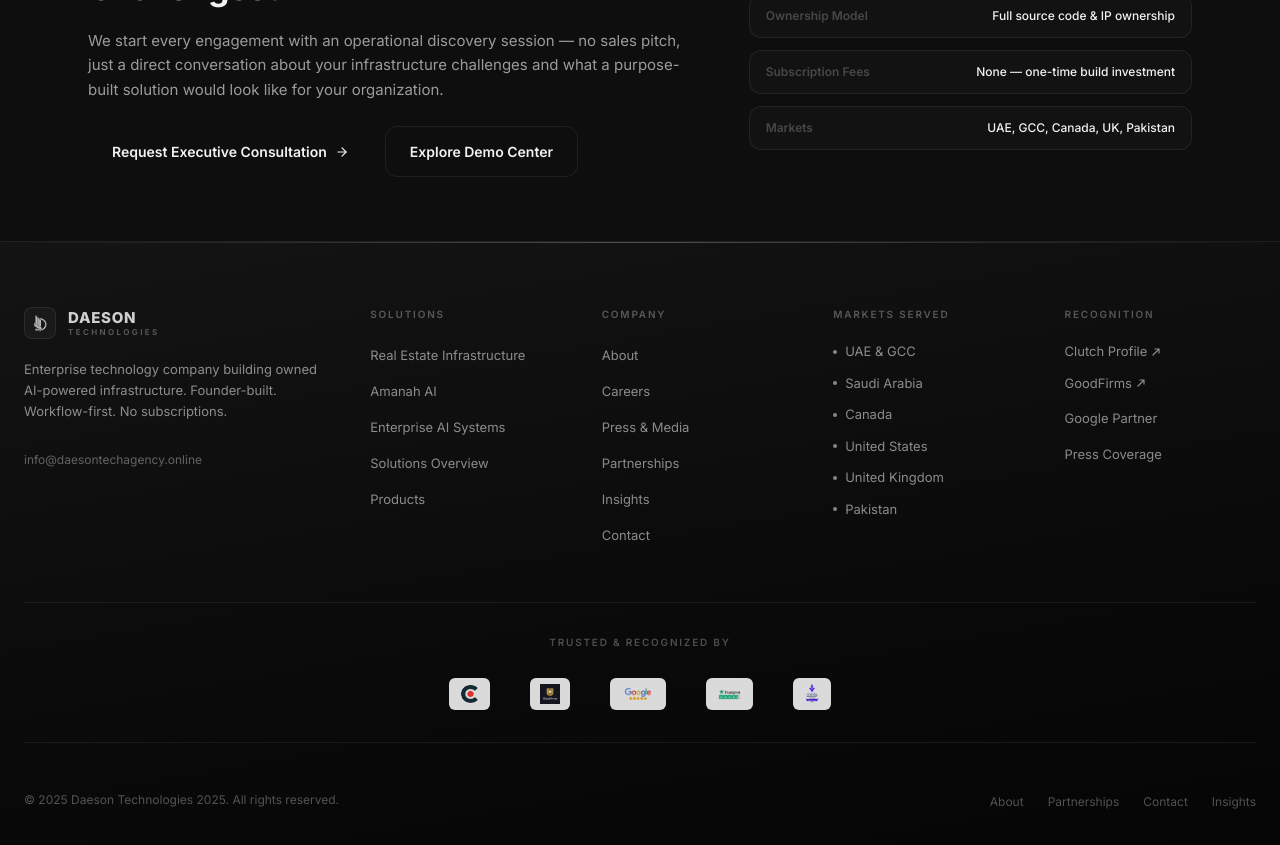
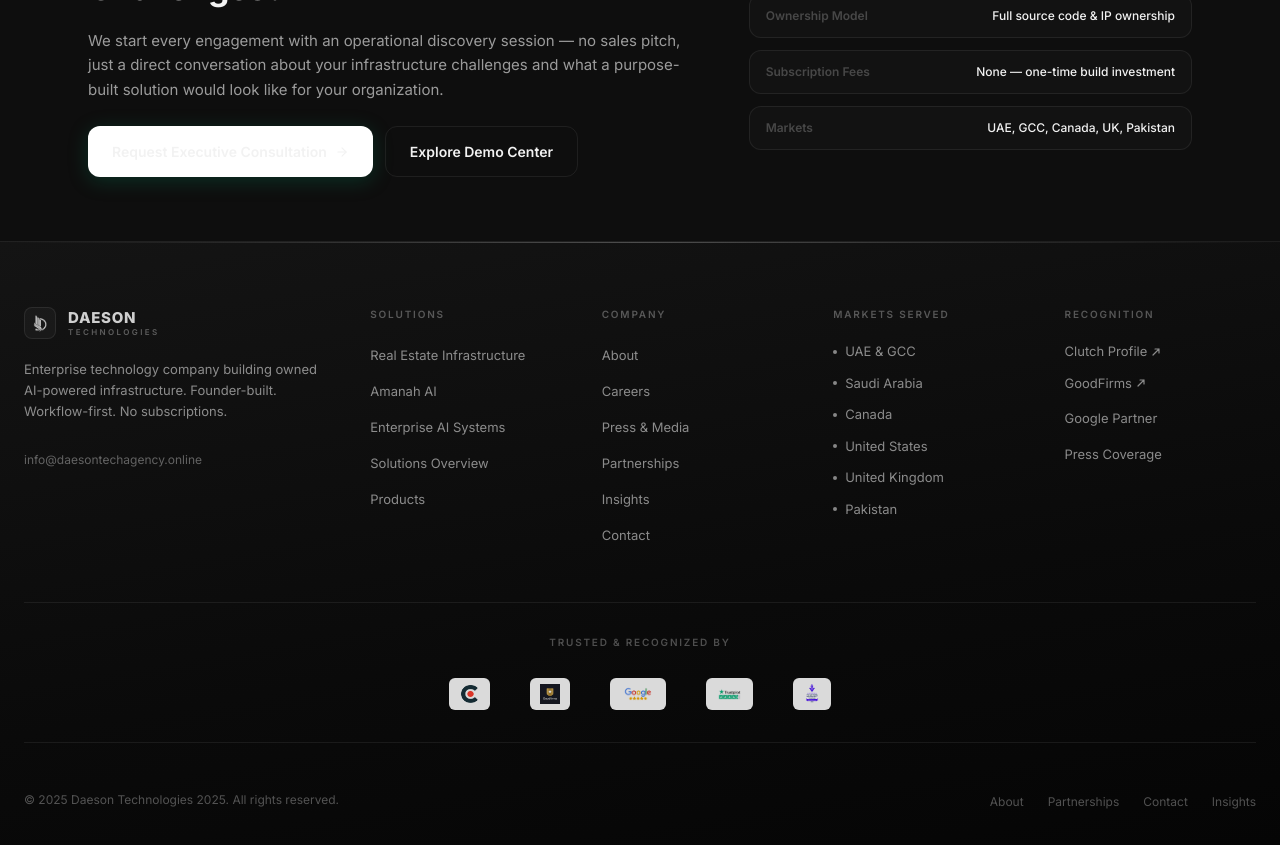
Before and after one commit to usmanh333/Daeson, a Next.js app: page /solutions in a window 1280 px wide. Shown: the part 3000-3845 px from the top of the page. Built offline with nearby package versions, Linux system fonts and the light colour scheme.

Commit message:
all website code

```diff
--- a/app/solutions/page.tsx
+++ b/app/solutions/page.tsx
@@ -296,8 +296,8 @@
                 <div className="flex flex-wrap gap-3">
                   <Link
                     href="/contact"
-                    className="inline-flex items-center gap-2 px-6 py-3.5 text-black text-[14px] font-semibold rounded-xl transition-all duration-200"
-                    // style={{ backgroundColor: "var(--green)", boxShadow: "0 4px 20px rgba(5, 150, 105, 0.25)" }}
+                    className="inline-flex items-center gap-2 px-6 py-3.5 text-white text-[14px] font-semibold rounded-xl transition-all duration-200"
+                    style={{ backgroundColor: "var(--green)", boxShadow: "0 4px 20px rgba(5, 150, 105, 0.25)" }}
                   >
                     Request Executive Consultation
                     <ArrowRight size={14} />
```
